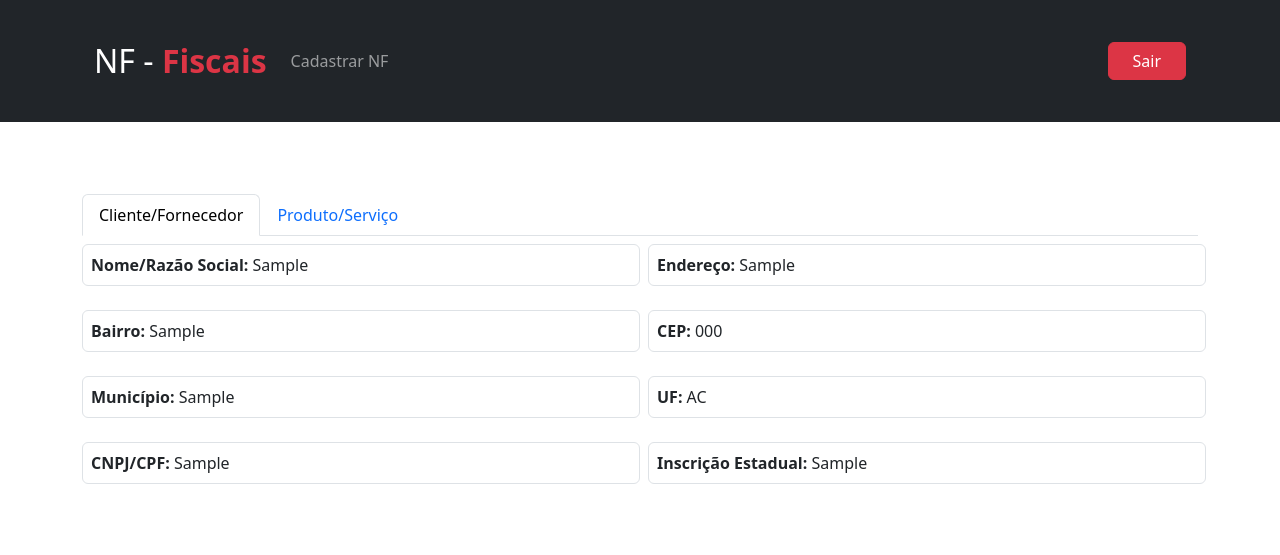
After one commit to MatheeusPinheiro/envio_notas, a Django app: page /detalhe/1/ in a window 1280 px wide. The commit adds this page. Shown: the top 555 px of the page. Run offline with Django 5.2, Linux system fonts and the light colour scheme; a user stored in the database is signed in; tables that the repository leaves empty hold one stand-in row (values such as "Sample post").

Commit message:
adicionando a pagina de detalhes

```diff
--- a/notas/forms.py
+++ b/notas/forms.py
@@ -15,6 +15,7 @@ class NotaForm(forms.ModelForm):
             'municipio': forms.TextInput(attrs={'class': 'form-control', 'id': 'municipio'}),
             'uf': forms.Select(attrs={'class': 'form-select', 'id': 'estado'}),
             'inscricao_estadual': forms.TextInput(attrs={'class': 'form-control', 'id': 'inscricao_estadual'}),
+            'descricao': forms.TextInput(attrs={'class': 'form-control', 'id': 'descricao'}),
             'quantidade': forms.NumberInput(attrs={'class': 'form-control', 'id': 'quantidade'}),
             'valor_unitario': forms.NumberInput(attrs={'class': 'form-control', 'id': 'valor_unitario'}),
             'valor_total': forms.NumberInput(attrs={'class': 'form-control', 'id': 'valor_total'}),
--- a/notas/models.py
+++ b/notas/models.py
@@ -43,6 +43,11 @@ class Nota(models.Model):
     municipio = models.CharField(max_length=150)
     uf = models.CharField(max_length=2,  choices=ESTADOS_BRASIL)
     inscricao_estadual = models.CharField(max_length=150)
+    descricao = models.CharField(max_length=255, blank=True, null=True)
     quantidade = models.IntegerField()
     valor_unitario = models.DecimalField(max_digits=10, decimal_places=2)
     valor_total = models.DecimalField(max_digits=10, decimal_places=2)
+
+
+    def __str__(self) -> str:
+        return self.cliente
--- a/notas/templates/cadastrar_nota.html
+++ b/notas/templates/cadastrar_nota.html
@@ -55,7 +55,7 @@
 
         <div class="col-md-3">
             <label for="desc_produto" class="form-label">Descrição do produto/serviço</label>
-            <input type="text" class="form-control" name="desc_produto" id="desc_produto">
+            {{ form.descricao }}
         </div>
 
         <div class="col-md-3">
--- /dev/null
+++ b/notas/templates/detalhe_nota.html
@@ -0,0 +1,114 @@
+{% extends 'base.html' %} {% load static %} {% block title %} Sistemas de notas
+fiscais{% endblock %} {% block content %} {% include 'navbar.html' %}
+
+<div class="container-fluid py-5">
+
+
+  <div class="container mt-4">
+    <ul class="nav nav-tabs" role="tablist">
+        <li class="nav-item" role="presentation">
+            <a class="nav-link active" role="tab" data-bs-toggle="tab" href="#tab-1" aria-selected="true">Cliente/Fornecedor</a>
+        </li>
+        <li class="nav-item" role="presentation">
+            <a class="nav-link" role="tab" data-bs-toggle="tab" href="#tab-2" aria-selected="false">Produto/Serviço</a>
+        </li>
+    </ul>
+
+    <div class="tab-content mt-2">
+        <div id="tab-1" class="tab-pane fade show active " role="tabpanel">
+
+         <div class="d-flex mb-3 gap-2">
+            <div class="col-md-6 mb-2 border py-2 rounded px-2">
+              <label for="" class="fw-bold">Nome/Razão Social: </label>
+              {{nota.cliente}}
+          </div>
+
+          <div class="col-md-6 mb-2 border py-2 rounded px-2">
+            <label class="fw-bold" for="">Endereço: </label>
+            {{nota.endereco}}
+          </div>
+         </div>
+
+          <div class="d-flex mb-3 gap-2">
+            <div class="col-md-6 mb-2 border py-2 rounded px-2">
+              <label class="fw-bold" for="">Bairro: </label>
+              {{nota.bairro}}
+            </div>
+
+            <div class="col-md-6 mb-2 border py-2 rounded px-2">
+              <label class="fw-bold" for="">CEP: </label>
+              {{nota.cep}}
+            </div>
+          </div>
+
+          <div class="d-flex mb-3 gap-2">
+            <div class="col-md-6 mb-2 border py-2 rounded px-2">
+              <label class="fw-bold" for="">Município: </label>
+              {{nota.municipio}}
+            </div>
+
+            <div class="col-md-6 mb-2 border py-2 rounded px-2">
+              <label class="fw-bold" for="">UF: </label>
+              {{nota.uf}}
+            </div>
+          </div>
+
+          <div class="d-flex mb-3 gap-2">
+
+            <div class="col-md-6 mb-2 border py-2 rounded px-2">
+              <label class="fw-bold" for="">CNPJ/CPF: </label>
+              {{nota.cpf_cnpj}}
+            </div>
+
+            <div class="col-md-6 mb-2 border py-2 rounded px-2">
+              <label class="fw-bold" for="">Inscrição Estadual: </label>
+              {{nota.inscricao_estadual}}
+            </div>
+
+          </div>
+
+        </div>
+
+
+        <div id="tab-2" class="tab-pane fade" role="tabpanel">
+
+          <div class="d-flex mb-3 gap-2">
+
+            <div class="col-md-6 mb-2 border py-2 rounded px-2">
+              <label for="" class="fw-bold">Descrição do produto/serviço: </label>
+              {{nota.descricao}}
+            </div>
+
+            <div class="col-md-6 mb-2 border py-2 rounded px-2">
+              <label class="fw-bold" for="">Quantidade: </label>
+              {{nota.quantidade}}
+            </div>
+
+         </div>
+
+          <div class="d-flex mb-3 gap-2">
+
+            <div class="col-md-6 mb-2 border py-2 rounded px-2">
+              <label class="fw-bold" for="">Valor unitário: </label>
+              {{nota.valor_unitario}}
+            </div>
+
+            <div class="col-md-6 mb-2 border py-2 rounded px-2">
+              <label class="fw-bold" for="">Valor total: </label>
+              {{nota.valor_total}}
+            </div>
+
+          </div>
+
+
+        </div>
+
+
+    </div>
+</div>
+
+
+
+
+
+{% endblock %}
--- a/notas/urls.py
+++ b/notas/urls.py
@@ -8,4 +8,5 @@ app_name = 'notas'
 urlpatterns = [
     path('', views.home, name='home'),
     path('cadastrar/', views.cadastrar_nota, name='cadastrar'),
+    path('detalhe/<int:id>/', views.detalhe_nota, name='detalhe'),
 ]
--- a/notas/views.py
+++ b/notas/views.py
@@ -1,4 +1,4 @@
-from django.shortcuts import render,HttpResponse,redirect
+from django.shortcuts import render,HttpResponse,redirect,get_object_or_404
 from django.contrib.auth.decorators import login_required
 from .models import Nota
 from .forms import NotaForm
@@ -8,7 +8,9 @@ from django.contrib.messages import constants
 
 @login_required(login_url='usuarios:login')
 def home(request):
-    return render(request, 'home.html')
+    notas = Nota.objects.all()
+    context = {'notas': notas}
+    return render(request, 'home.html', context)
 
 
 @login_required(login_url='usuarios:login')
@@ -23,3 +25,11 @@ def cadastrar_nota(request):
         form = NotaForm()
 
     return render(request, 'cadastrar_nota.html', {'form': form})
+
+
+
+@login_required(login_url='usuarios:login')
+def detalhe_nota(request, id):
+    nota = get_object_or_404(Nota, pk=id)  # Obtém a nota com base no id fornecido
+    context = {'nota': nota}
+    return render(request, 'detalhe_nota.html', context)
--- a/usuarios/templates/login.html
+++ b/usuarios/templates/login.html
@@ -24,7 +24,7 @@
             <form class="w-100" action="{% url 'usuarios:login' %}" method="POST">{% csrf_token %}
 
                 <div class="fs-2 bg-dark text-white w-100 text-center py-2 rounded">
-                    Emissões de notas fiscais
+                    Cadastro de notas fiscais
                 </div>
 
                 {% if messages %}
```
Also changed, not shown: notas/templates/_cadastrar_nota.html (deleted, +0 -121 lines), notas/templates/home.html (+34 -1 lines), notas/migrations/0003_nota_descricao.py (added).
